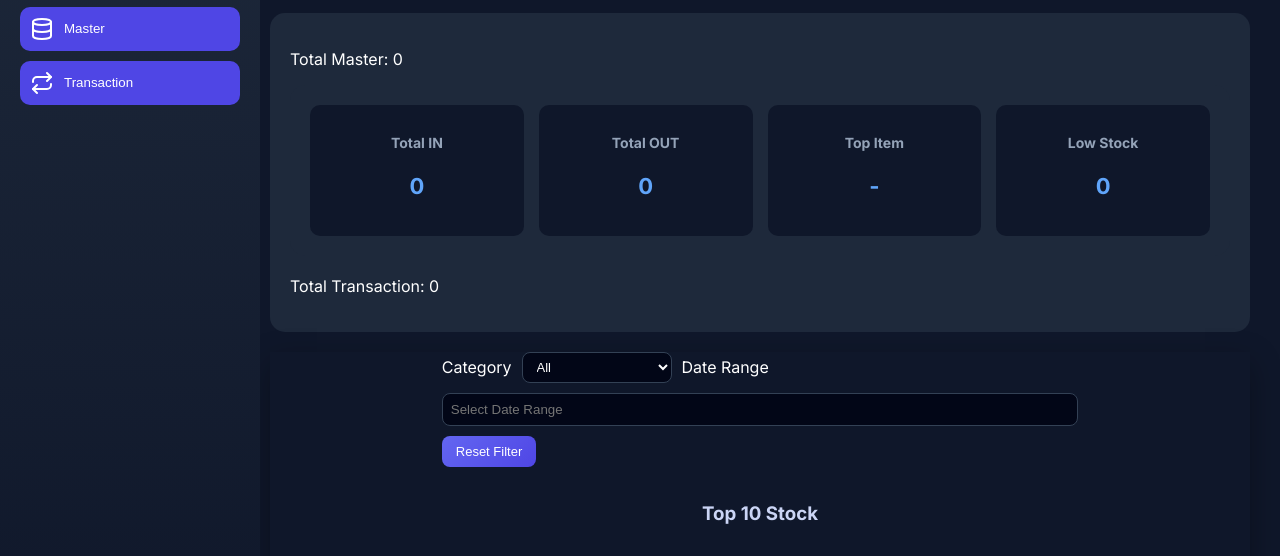
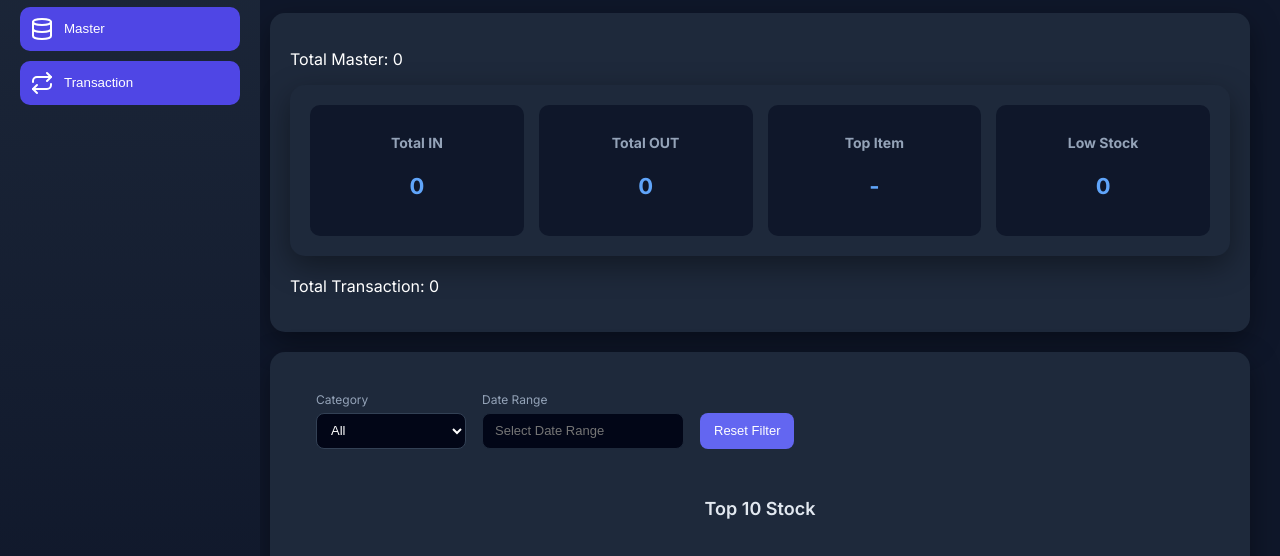
Before and after one commit to zsavinskysulton-max/inventory-system, a website: page index.html in a window 1280 px wide. Shown: the part 177-733 px from the top of the page. Drawn offline with nearby package versions, Linux system fonts and the light colour scheme; no server answers.

Commit message:
update dashboard UI

```diff
--- a/css/style.css
+++ b/css/style.css
@@ -181,13 +181,16 @@
     }
 
     .chart-card h3{
-  margin:10px 0;
-  color:#cbd5f5;
+      font-size:18px;
+      font-weight:600;
+      color:#e2e8f0;
+      margin:0;   /* 🔥 ini penting */
     }
   .chart-card{
     display:flex;
     flex-direction:column;
     gap:10px;
+    padding:25px;
     box-shadow: 0 10px 30px rgba(0,0,0,0.3);
   }
   .chart-card canvas{
@@ -201,9 +204,8 @@
     margin:0 auto;
   }
 
-.chart-card{
-  align-items:center;
-}
+
+
     /* responsive */
     @media (max-width: 900px){
       .chart-grid{
@@ -240,12 +242,26 @@
     }
     .chart-header{
       display:flex;
-  gap:10px;
-  align-items:center;
-  margin-bottom:15px;
-  flex-wrap:wrap;
+      flex-direction:column;
+      align-items:flex-start;
+      gap:14px;
+      margin-bottom:20px;
+    }
+.chart-header h3{
+  width:100%;
+  text-align:center;
+}
+.card{
+  box-shadow: 0 10px 30px rgba(0,0,0,0.4);
 }
 
+.chart-container{
+  margin-top:10px;
+}
+.card:hover{
+  transform: translateY(-2px);
+  transition:0.2s;
+}
     #categoryFilter{
       width:150px; /* 🔥 penting biar ga kepanjangan */
       background:#020617;
@@ -281,3 +297,59 @@
     font-weight:bold;
     color:#60a5fa;
   }
+  .filter-bar{
+  display:flex;
+  align-items:center;
+  gap:16px;
+  flex-wrap:wrap;
+
+  width:100%;
+  margin-bottom:20px;
+  box-sizing:border-box;
+  padding:14px 20px;   /* 🔥 TAMBAH ATAS BAWAH */
+
+  border:1px solid #1e293b;
+  border-radius:10px;
+}
+
+  .filter-group{
+    display:flex;
+    flex-direction:column;
+    gap:6px;
+    min-width: 0;
+  }
+
+  .filter-group label{
+    font-size:12px;
+    color:#94a3b8;
+  }
+
+  .filter-group select,
+  .filter-group input{
+    width: 100%;
+    height:36px;
+    font-size:13px;
+    padding:10px 12px;
+    border-radius:8px;
+    border:1px solid #1e293b;
+    background:#020617;
+    color:#fff;
+    box-sizing:border-box;
+  }
+
+  .btn-export{
+    height:36px;
+    padding:0 14px;
+    font-size:13px;
+    white-space:nowrap;
+    border-radius:8px;
+    background:#6366f1;
+    border:none;
+    color:white;
+    cursor:pointer;
+    align-self:end;
+  }
+
+  .btn-export:hover{
+    background:#4f46e5;
+  }
--- a/index.html
+++ b/index.html
@@ -78,10 +78,12 @@
 
       <div class="chart-grid">
 
-      <div class="chart-card">
+      <div class="card chart-card">
       <div class="chart-header">
 
-    <!-- FILTER CATEGORY -->
+  <div class="filter-bar">
+
+    <div class="filter-group">
       <label>Category</label>
       <select id="categoryFilter" onchange="renderAll()">
         <option value="all">All</option>
@@ -89,12 +91,22 @@
         <option value="Kitchen">Kitchen</option>
         <option value="Amenities">Amenities</option>
       </select>
-    <!-- FILTER TANGGAL -->
+    </div>
+
+    <div class="filter-group">
       <label>Date Range</label>
       <input type="text" id="dateRange" placeholder="Select Date Range">
-    <button onclick="clearFilter()" class="btn-export">Reset Filter</button>
     </div>
+
+    <button onclick="clearFilter()" class="btn-export">
+      Reset Filter
+    </button>
+
+  </div>
+
   <h3>Top 10 Stock</h3>
+
+</div>
     <div class="chart-container">
   <canvas id="chart"></canvas>
 </div>
```
Lines whose indentation alone changed are shown as unchanged.
